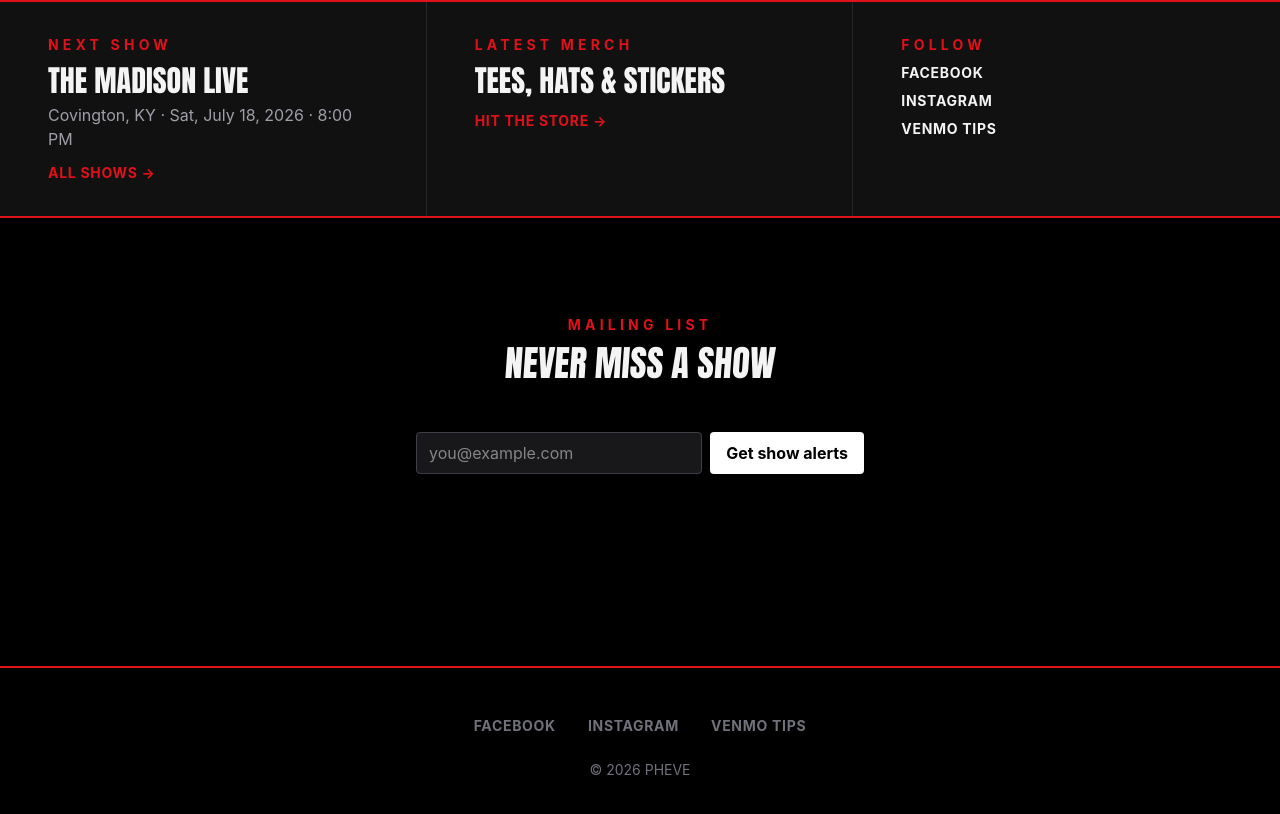
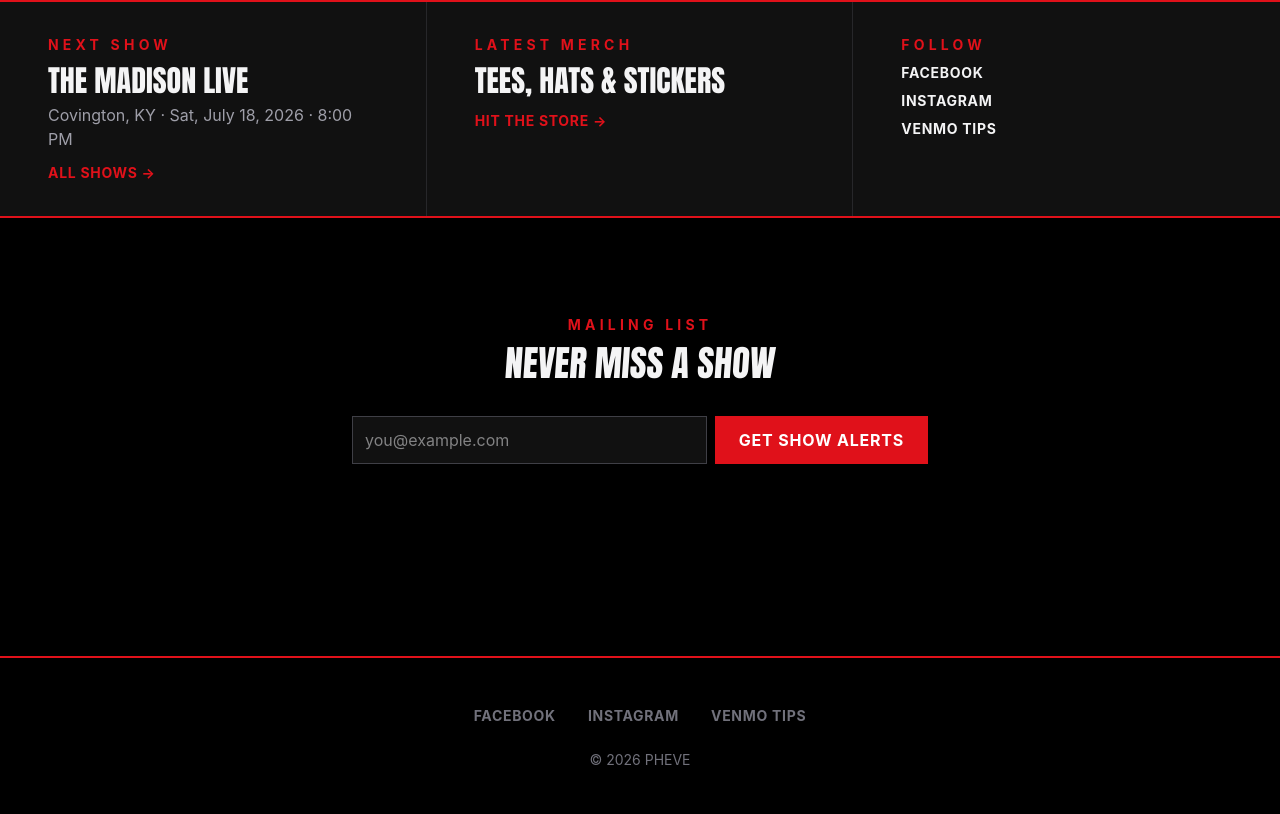
Before and after one commit to plachmann/pheve, a Next.js app: page / in a window 1280 px wide. Shown: the part 695-1509 px from the top of the page. Built offline with nearby package versions, Linux system fonts and the light colour scheme.

Commit message:
Restyle mailing list form with shared input and button classes

```diff
--- a/src/components/mailing-list-form.tsx
+++ b/src/components/mailing-list-form.tsx
@@ -22,11 +22,11 @@ export function MailingListForm() {
   }
 
   if (status === "done") {
-    return <p className="mt-12 text-green-300">You’re on the list. See you up front. 🤘</p>;
+    return <p className="mt-8 text-green-300">You’re on the list. See you up front. 🤘</p>;
   }
 
   return (
-    <form onSubmit={handleSubmit} className="mx-auto mt-12 flex max-w-md gap-2">
+    <form onSubmit={handleSubmit} className="mt-8 flex flex-col gap-2 sm:flex-row">
       <label className="sr-only" htmlFor="mailing-list-email">
         Email address
       </label>
@@ -36,12 +36,12 @@ export function MailingListForm() {
         type="email"
         required
         placeholder="you@example.com"
-        className="w-full rounded border border-zinc-700 bg-zinc-900 px-3 py-2 focus:border-zinc-500 focus:outline-none"
+        className="input-field"
       />
       <button
         type="submit"
         disabled={status === "sending"}
-        className="whitespace-nowrap rounded bg-white px-4 py-2 font-bold text-black hover:bg-zinc-200 disabled:opacity-50"
+        className="btn-primary whitespace-nowrap"
       >
         Get show alerts
       </button>
```
